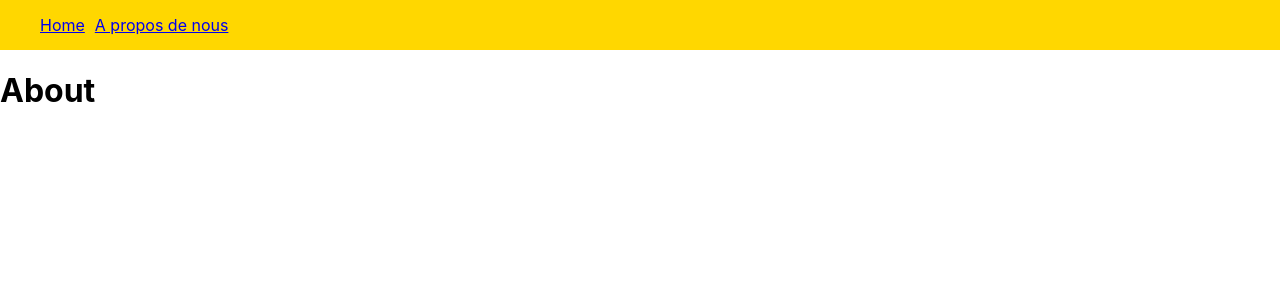
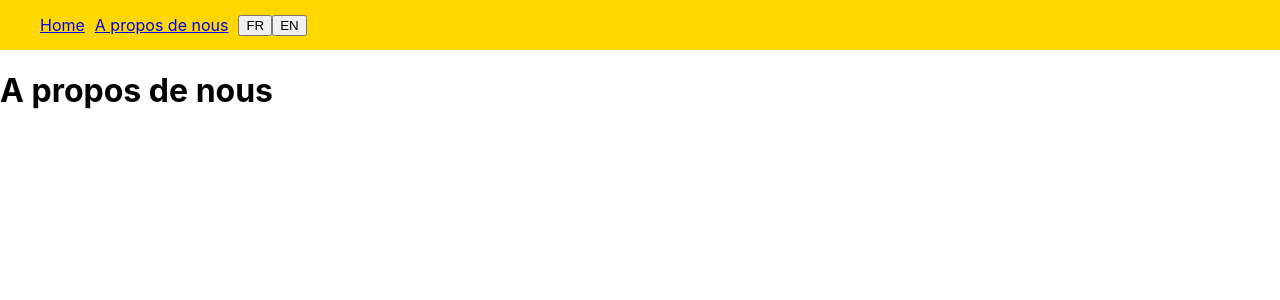
Before and after one commit to EauDeux/Map-Project, a React (Create React App) app: page /about in a window 1280 px wide. Shown: the top 300 px of the page. Built offline with nearby package versions, Linux system fonts and the light colour scheme.

Commit message:
add i18n (translation)

```diff
--- a/package.json
+++ b/package.json
@@ -7,9 +7,11 @@
     "@testing-library/react": "^11.1.0",
     "@testing-library/user-event": "^12.1.10",
     "axios": "^0.21.0",
+    "i18next": "^19.8.4",
     "prop-types": "^15.7.2",
     "react": "^17.0.1",
     "react-dom": "^17.0.1",
+    "react-i18next": "^11.7.3",
     "react-router-dom": "^5.2.0",
     "react-scripts": "4.0.0",
     "styled-components": "^5.2.1",
--- a/src/components/header/index.js
+++ b/src/components/header/index.js
@@ -3,21 +3,29 @@ import React from 'react'
 import { BrowserRouter as Router, Link } from 'react-router-dom'
 import Routes from '../../config/router'
 
+import { useTranslation } from 'react-i18next'
+
 import { StyledNav, StyledUl, StyledLink } from './Nav.styled'
+import Language from '../language'
 
 // eslint-disable-next-line no-unused-vars
 const Header = props => {
+  const { t } = useTranslation()
+
   return (
     <header>
       <Router>
         <StyledNav>
           <StyledUl>
             <StyledLink>
-              <Link to='/'>Home</Link>
+              <Link to='/'>{t('nav.home')}</Link>
             </StyledLink>
             <StyledLink>
-              <Link to='/about'>A propos de nous</Link>
+              <Link to='/about'>{t('nav.about')}</Link>
             </StyledLink>
+            {/* <StyledLink> */}
+            <Language />
+            {/* </StyledLink> */}
           </StyledUl>
         </StyledNav>
 
--- /dev/null
+++ b/src/components/language/index.js
@@ -0,0 +1,30 @@
+import React from 'react'
+
+// import { useTranslation } from 'react-i18next'
+import i18n from '../../config/translations'
+
+const Language = () => {
+  // const { t, i18n } = useTranslation()
+  // const isLanguage = () => {
+  //   if (i18n.lng === 'fr') {
+  //     i18n.changeLanguage('en')
+  //     return
+  //   }
+
+  //   i18n.changeLanguage('fr')
+  // }
+
+  return (
+    <>
+      {/* {i18n.lng === 'fr' ? (
+        <button onClick={() => i18n.changeLanguage('en')}>EN</button>
+      ) : (
+        <button onClick={() => i18n.changeLanguage('fr')}>FR</button>
+      )} */}
+      <button onClick={() => i18n.changeLanguage('fr')}>FR</button>
+      <button onClick={() => i18n.changeLanguage('en')}>EN</button>
+    </>
+  )
+}
+
+export default Language
--- /dev/null
+++ b/src/config/translations.js
@@ -0,0 +1,21 @@
+import i18n from 'i18next'
+import { initReactI18next } from 'react-i18next'
+import fr from './translations/fr.json'
+import en from './translations/en.json'
+
+const resources = {
+  fr,
+  en
+}
+
+i18n.use(initReactI18next).init({
+  lng: 'fr',
+  fallbackLng: 'en',
+  resources,
+
+  interpolation: {
+    escapeValue: false
+  }
+})
+
+export default i18n
--- /dev/null
+++ b/src/config/translations/en.json
@@ -0,0 +1,8 @@
+{
+  "translation": {
+      "nav": {
+        "home": "Home",
+        "about": "About"
+      }
+  }
+}
--- /dev/null
+++ b/src/config/translations/fr.json
@@ -0,0 +1,8 @@
+{
+  "translation": {
+    "nav": {
+      "home": "Home",
+      "about": "A propos de nous"
+    }
+  }
+}
--- a/src/pages/App.js
+++ b/src/pages/App.js
@@ -1,9 +1,9 @@
 import React from 'react'
+
 import { ThemeProvider } from 'styled-components'
-
 import Header from '../components/header'
-
 import { theme } from '../config/theme'
+import '../config/translations'
 
 function App() {
   return (
--- a/src/pages/about.js
+++ b/src/pages/about.js
@@ -1,9 +1,11 @@
 import React from 'react'
+import { useTranslation } from 'react-i18next'
 
 const About = () => {
+  const { t } = useTranslation()
   return (
     <div>
-      <h1>About</h1>
+      <h1>{t('nav.about')}</h1>
     </div>
   )
 }
--- a/src/pages/home.js
+++ b/src/pages/home.js
@@ -1,9 +1,11 @@
 import React from 'react'
+import { useTranslation } from 'react-i18next'
 
 const Home = () => {
+  const { t } = useTranslation()
   return (
     <div>
-      <h1>Home</h1>
+      <h1>{t('nav.home')}</h1>
     </div>
   )
 }
```
Also changed, not shown: src/index.js (+9 -9 lines), 1 other file (tests, documents, lock files or other folders).
